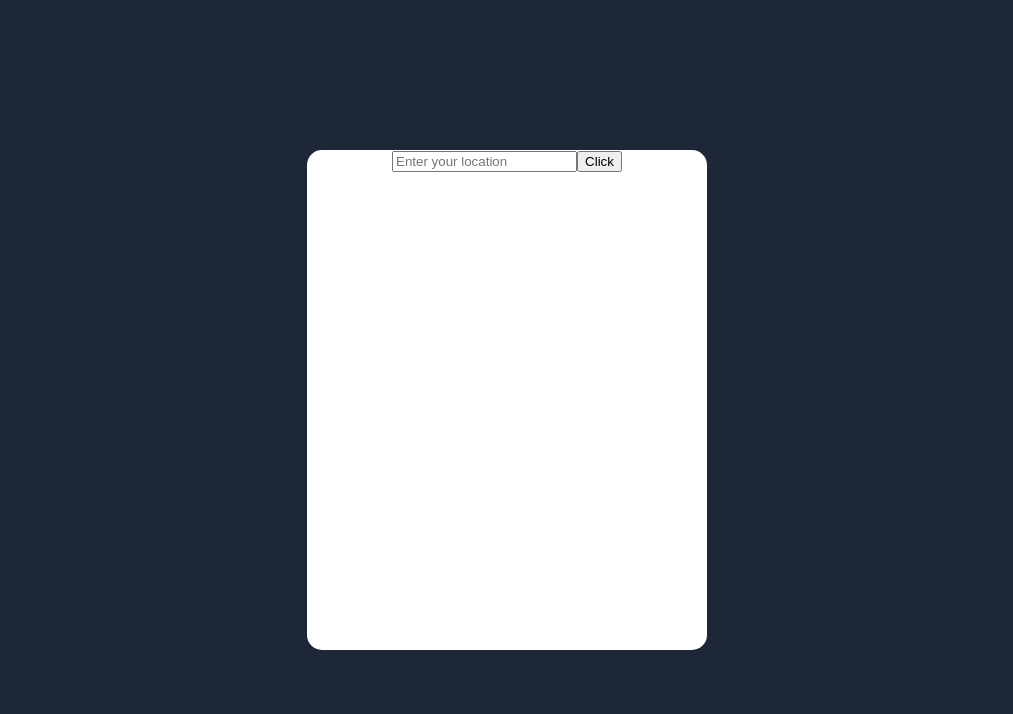
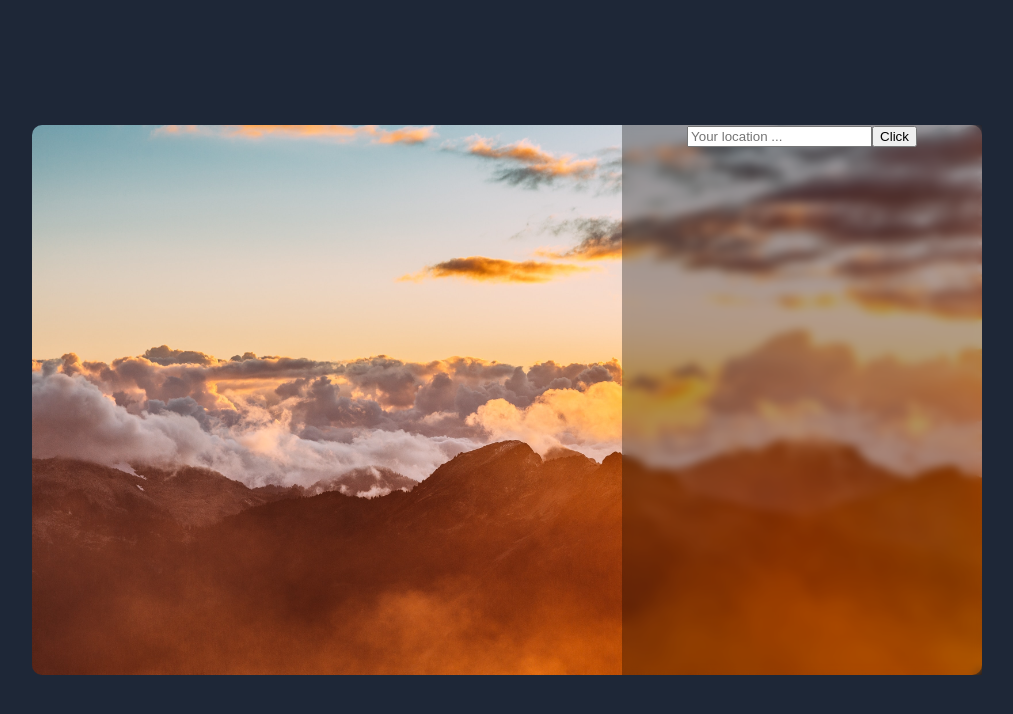
Before and after one commit to Karwae/weather, a React (Create React App) app: page / in a window 1280 px wide. Shown: the top 714 px of the page, without its empty margins (133-1146 px from the left). Built offline with nearby package versions, Linux system fonts and the light colour scheme.

Commit message:
Style #2

```diff
--- a/src/App.js
+++ b/src/App.js
@@ -28,23 +28,27 @@ console.log(err);
 
 return (
   <div className="App">
-    <input
+    <div className="general-data">
+        <h2>{apiData?.city?.name}</h2>
+      </div>
+<div className='side-box'>
+<input
     type = "text"
     ref={inputRef}
-    placeholder = "Enter your location"
+    placeholder = "Your location ..."
     className='input-loc'
     />
     <button
     onClick={gettingWeather}
     className='search'
     >Click</button>
-<div>
+
 {apiData?.list?.map((item, index) => {
   if (index % 8 === 0) {
     return (
       <div key={index}>
         {item?.dt_txt}
-        <h2>{item?.main.temp}</h2>
+        <h3>{item?.main.temp}</h3>
       </div>
     );
   } else {
--- a/src/index.css
+++ b/src/index.css
@@ -18,12 +18,26 @@ body{
 }
 
 .App{
-  background: white;
-  width: 400px;
-  height: 500px;
-  border-radius: 15px;
+  background: url('../src/assets/nitish-meena-RbbdzZBKRDY-unsplash.jpg');
+  background-size: cover;
+  background-repeat: no-repeat;
+  background-blend-mode: multiply;
+  width: 950px;
+  height: 550px;
+  border-radius: 10px;
   position: absolute;
   top: 50%;
   left: 50%;
   transform: translate(-50%, -50%);
 }
+
+.side-box{
+  backdrop-filter: blur(5px);
+  width: 360px;
+  height: 100%;
+  position: absolute;
+  top: 0px;
+  right: 0px;
+  background: rgba(0, 0, 0, 0.3);
+
+}
```
Also changed, not shown: src/assets/nitish-meena-RbbdzZBKRDY-unsplash.jpg (added).
